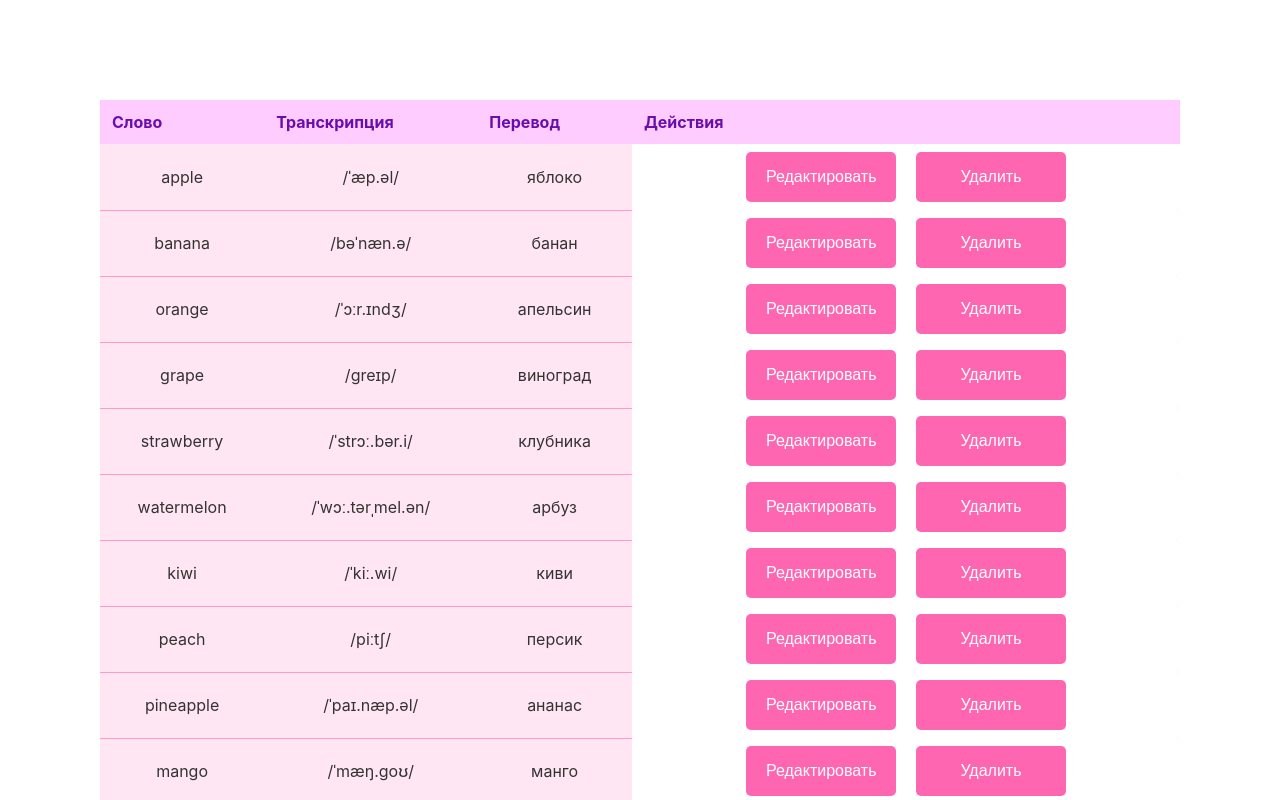
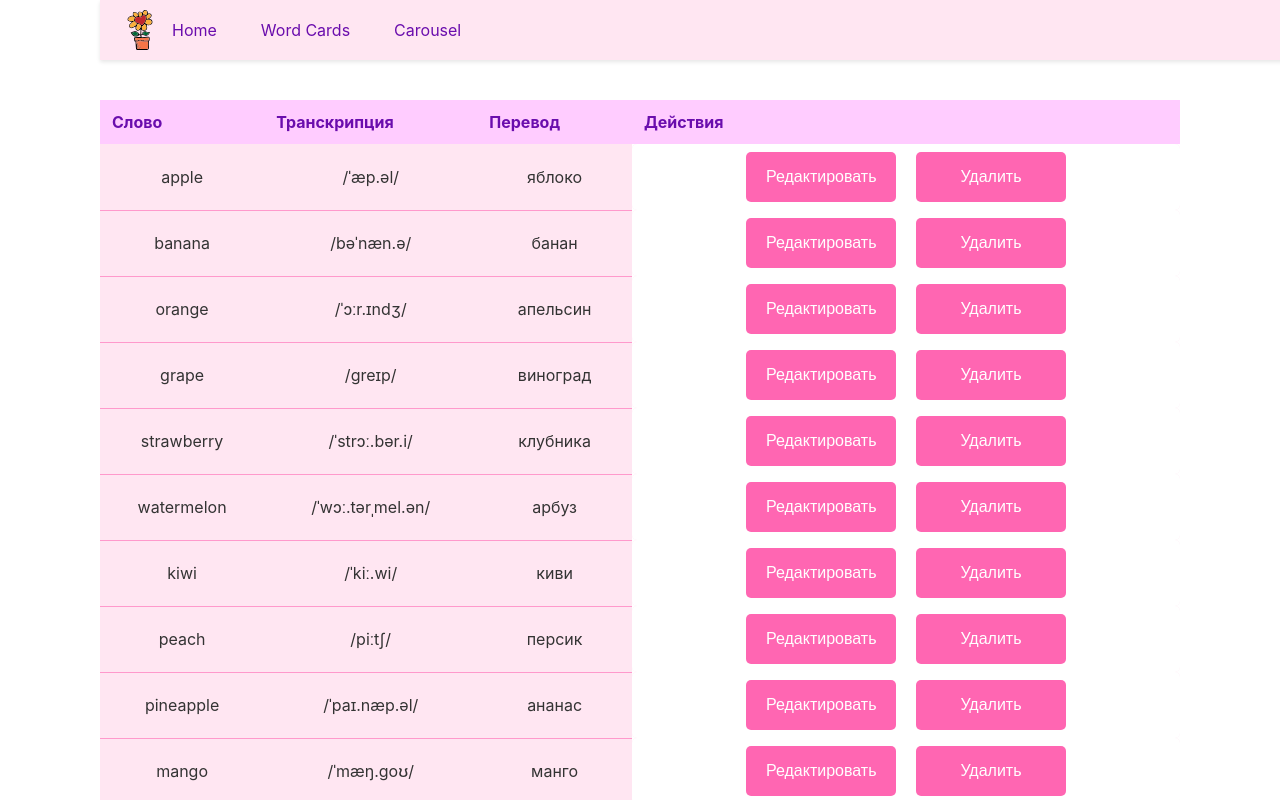
Before and after one commit to KoraDraw/my-english-word-app, a React (Create React App) app: page / in a window 1280 px wide. Shown: the top 800 px of the page. Built offline with nearby package versions, Linux system fonts and the light colour scheme.

Commit message:
add menu

```diff
--- a/src/App.js
+++ b/src/App.js
@@ -1,4 +1,5 @@
 import "./App.css";
+import NavBar from "./components/NavBar/NavBar";
 import WordPage from "./components/pages/WordPage";
 import MainPage from "./components/pages/MainPage";
 import CarouselPage from "./components/pages/CarouselPage";
@@ -8,6 +9,7 @@ function App() {
   return (
     <Router>
       <div className="App">
+        <NavBar />
         <Routes>
           <Route path="/" element={<MainPage />} />
           <Route path="/words" element={<WordPage />} />
--- a/src/components/NavBar/NavBar.jsx
+++ b/src/components/NavBar/NavBar.jsx
@@ -1,9 +1,33 @@
 import { Link } from "react-router-dom";
-function NavBar({ title = "English words" }) {
+import { useNavigate } from "react-router-dom";
+import flowerLogo from "./flower.svg";
+import styles from "../NavBar/NavBar.module.css";
+
+function NavBar() {
+  const navigate = useNavigate();
+
   return (
-    <div>
-      <h1>Menu</h1>
+    <div className={styles.navbar}>
+      <div
+        className={styles.logoContainer}
+        onClick={() => navigate("/")}
+        style={{ cursor: "pointer" }}
+      >
+        <img src={flowerLogo} alt="Цветочек" className={styles.logo} />
+      </div>
+      <div className={styles.menu}>
+        <Link to="/" className={styles.navLink}>
+          Home
+        </Link>
+        <Link to="/words" className={styles.navLink}>
+          Word Cards
+        </Link>
+        <Link to="/carousel" className={styles.navLink}>
+          Carousel
+        </Link>
+      </div>
     </div>
   );
 }
+
 export default NavBar;
--- a/src/components/NavBar/NavBar.module.css
+++ b/src/components/NavBar/NavBar.module.css
@@ -0,0 +1,37 @@
+.navbar {
+  position: fixed;
+  top: 0;
+  width: 100%;
+  background-color: #ffe6f2;
+  display: flex;
+  align-items: center;
+  padding: 10px 20px;
+  box-shadow: 0 2px 4px rgba(0, 0, 0, 0.1);
+  z-index: 999;
+}
+
+.logoContainer {
+  display: flex;
+  align-items: center;
+}
+
+.logo {
+  width: 40px;
+}
+
+.menu {
+  display: flex;
+  gap: 20px;
+}
+
+.navLink {
+  text-decoration: none;
+  font-size: 1rem;
+  color: #6a0dad;
+  padding: 8px 12px;
+  border-radius: 5px;
+}
+
+.navLink:hover {
+  background-color: #ffccff;
+}
```
Also changed, not shown: src/components/NavBar/flower.svg (added).
